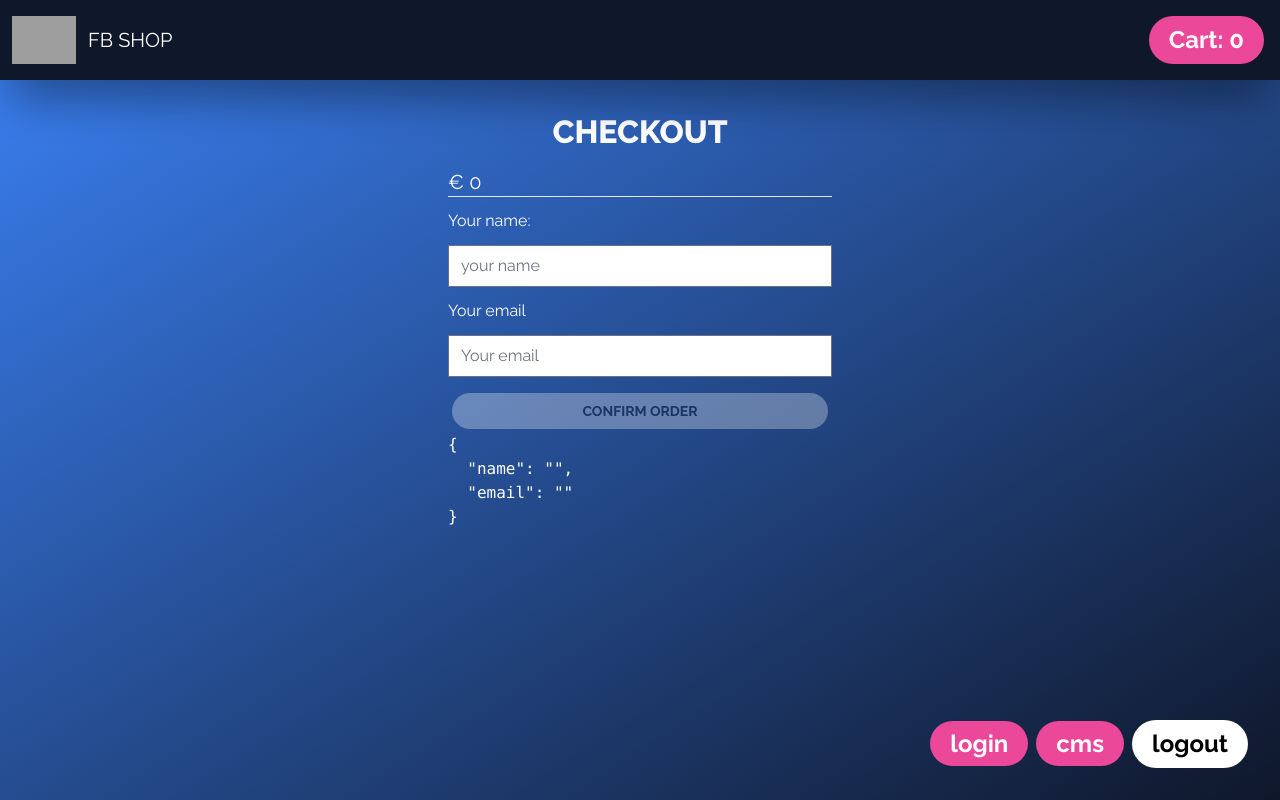
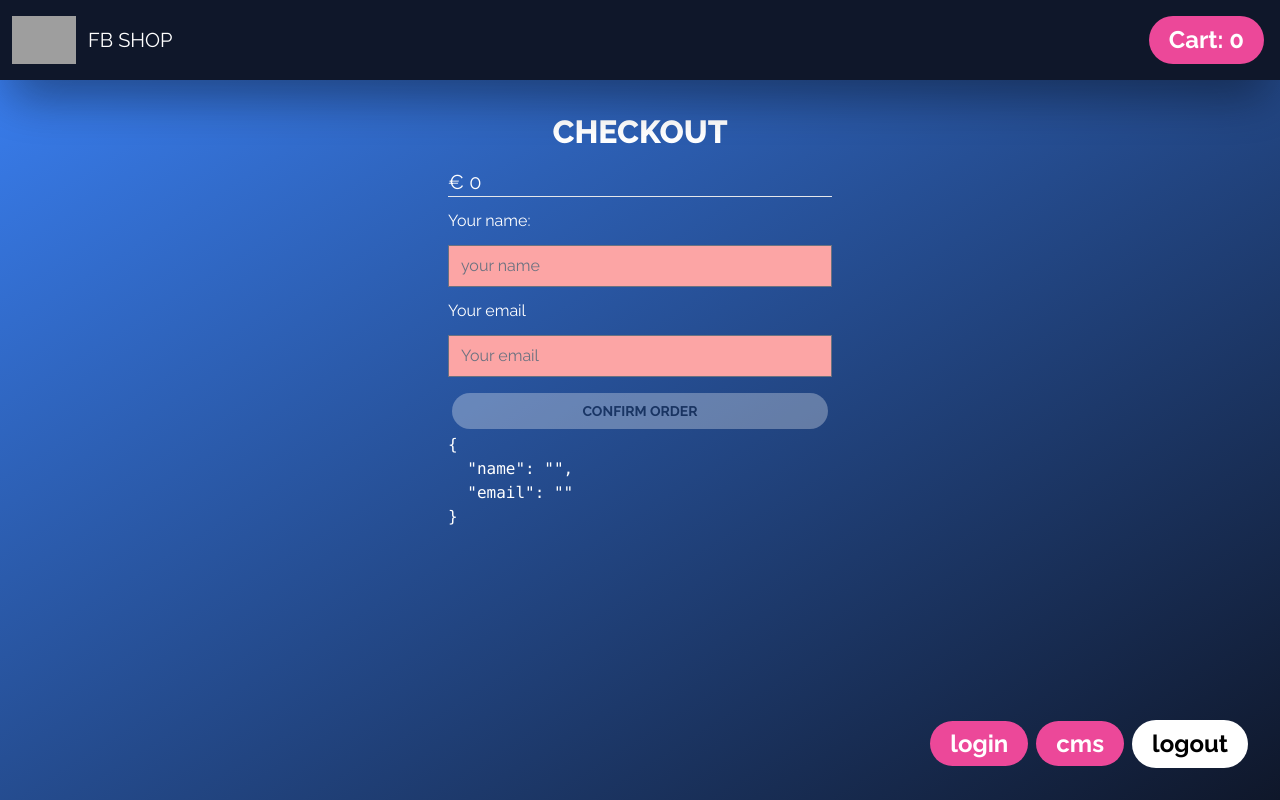
Before and after one commit to EdoardoFerrini/my-shop, a React (Vite) app: page /checkout in a window 1280 px wide. Built offline with nearby package versions, Linux system fonts and the light colour scheme; grey boxes are pictures that could not be loaded; a web font is replaced by a local one; what pocketbase would draw is missing.

Commit message:
Form Field Validation e dynamic CSS class con "clsx"

```diff
--- a/package.json
+++ b/package.json
@@ -11,6 +11,7 @@
     "server": "./server/pocketbase serve"
   },
   "dependencies": {
+    "clsx": "^2.1.1",
     "font-awesome": "^4.7.0",
     "pocketbase": "^0.25.2",
     "react": "^19.0.0",
--- a/src/pages/checkout/CheckoutPage.tsx
+++ b/src/pages/checkout/CheckoutPage.tsx
@@ -1,4 +1,5 @@
 import { selectTotalCartCost, useCart } from "@/services/cart";
+import clsx from "clsx";
 import { ChangeEvent, useState } from "react";
 
 export function CheckoutPage() {
@@ -29,6 +30,7 @@ export function CheckoutPage() {
           name="name"
           value={user.name}
           onChange={changeHandler}
+          className={clsx({ error: !isNameValid })}
         />
         Your email
         <input
@@ -37,8 +39,11 @@ export function CheckoutPage() {
           name="email"
           value={user.email}
           onChange={changeHandler}
+          className={clsx({ error: !isEmailValid })}
         />
-        <button className="btn primary" disabled={!isValid}>CONFIRM ORDER</button>
+        <button className="btn primary" disabled={!isValid}>
+          CONFIRM ORDER
+        </button>
       </form>
 
       <pre>{JSON.stringify(user, null, 2)}</pre>
```
Also changed, not shown: 1 other file (tests, documents, lock files or other folders).
